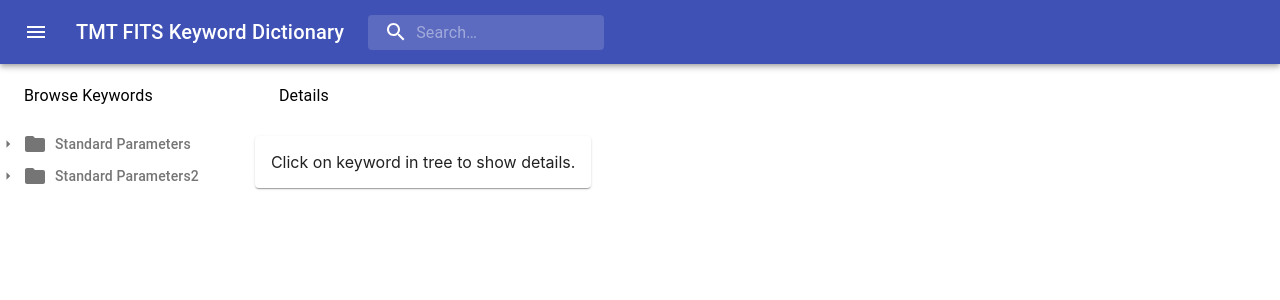
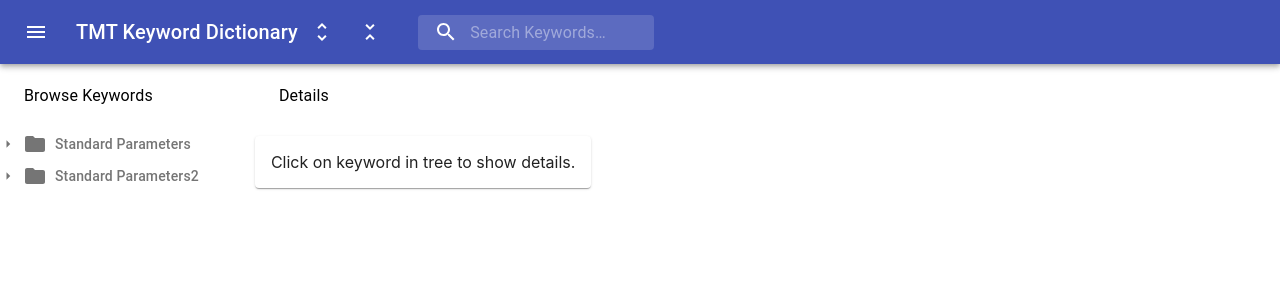
Before and after one commit to tmtsoftware/tmt-fits-keys, a React (Create React App) app: page / in a window 1280 px wide. Shown: the top 300 px of the page. Built offline with nearby package versions, Linux system fonts and the light colour scheme.

Commit message:
Got expand all/collapse all to work

```diff
--- a/src/App.tsx
+++ b/src/App.tsx
@@ -20,6 +20,8 @@ import AppBar from "@material-ui/core/AppBar";
 import IconButton from "@material-ui/core/IconButton";
 import MenuIcon from '@material-ui/icons/Menu';
 import SearchIcon from '@material-ui/icons/Search';
+import UnfoldMoreIcon from '@material-ui/icons/UnfoldMore';
+import UnfoldLessIcon from '@material-ui/icons/UnfoldLess';
 import InputBase from "@material-ui/core/InputBase";
 
 declare module 'csstype' {
@@ -55,6 +57,7 @@ interface Category {
 }
 
 const categories = categories_json as Array<Category>;
+const categoryNames = categories.map(c => c.category)
 
 // Separator between category and keyword for nodeId
 const sep = "|";
@@ -115,7 +118,7 @@ function StyledTreeItem(props: StyledTreeItemProps): JSX.Element {
     const classes = useTreeItemStyles();
     const {labelText, labelIcon: LabelIcon, labelInfo, color, bgColor, ...other} = props;
 
-    let treeItem = <TreeItem
+    const treeItem = <TreeItem
         label={
             <div className={classes.labelRoot}>
                 <LabelIcon color="inherit" className={classes.labelIcon}/>
@@ -227,6 +230,9 @@ const useStyles = makeStyles((theme: Theme) =>
 export default function App() {
 
     const [selectedNode, setSelectedNode] = useState("");
+
+    const [expanded, setExpanded] = useState([""]);
+
     const classes = useStyles();
 
     function makeKeyItemId(cat: Category, key: Key) {
@@ -247,6 +253,10 @@ export default function App() {
         setSelectedNode(value)
     }
 
+    function nodeToggled(event: object, nodeIds: Array<string>) {
+        setExpanded(nodeIds);
+    }
+
     function makeTreeView(classes: ClassNameMap, catItems: JSX.Element[]) {
         return <TreeView
             className={classes.root}
@@ -254,6 +264,8 @@ export default function App() {
             defaultExpandIcon={<ArrowRightIcon/>}
             defaultEndIcon={<div style={{width: 24}}/>}
             onNodeSelect={nodeSelected}
+            onNodeToggle={nodeToggled}
+            expanded={expanded}
         >
             {catItems}
         </TreeView>;
@@ -280,8 +292,8 @@ export default function App() {
                 const keyItem = cat.keys.find(k => k.name === key)
                 if (keyItem) {
                     return <div>
-                        <h1>{keyItem.name}</h1>
-                        <h2>{keyItem.title}</h2>
+                        <h2>{keyItem.name}</h2>
+                        <h3>{keyItem.title}</h3>
                         <p>{keyItem.description}</p>
                         <table>
                             <thead key={"thead"}>
@@ -314,14 +326,22 @@ export default function App() {
                         <MenuIcon/>
                     </IconButton>
                     <Typography className={classes.title} variant="h6" noWrap>
-                        TMT FITS Keyword Dictionary
+                        TMT Keyword Dictionary
                     </Typography>
+                    <div className={classes.sectionDesktop}>
+                        <IconButton title="Expand All" color="inherit" onClick={() => setExpanded(categoryNames)}>
+                            <UnfoldMoreIcon />
+                        </IconButton>
+                        <IconButton title="Collapse All" color="inherit" onClick={() => setExpanded([])}>
+                            <UnfoldLessIcon />
+                        </IconButton>
+                    </div>
                     <div className={classes.search}>
                         <div className={classes.searchIcon}>
                             <SearchIcon/>
                         </div>
                         <InputBase
-                            placeholder="Search…"
+                            placeholder=" Search Keywords…"
                         classes={{
                         root: classes.inputRoot,
                         input: classes.inputInput,
@@ -332,7 +352,8 @@ export default function App() {
                 <div className={classes.grow}/>
             </Toolbar>
     </AppBar>
-        );
+    )
+        ;
     }
 
 
```
Lines whose indentation alone changed are shown as unchanged.
